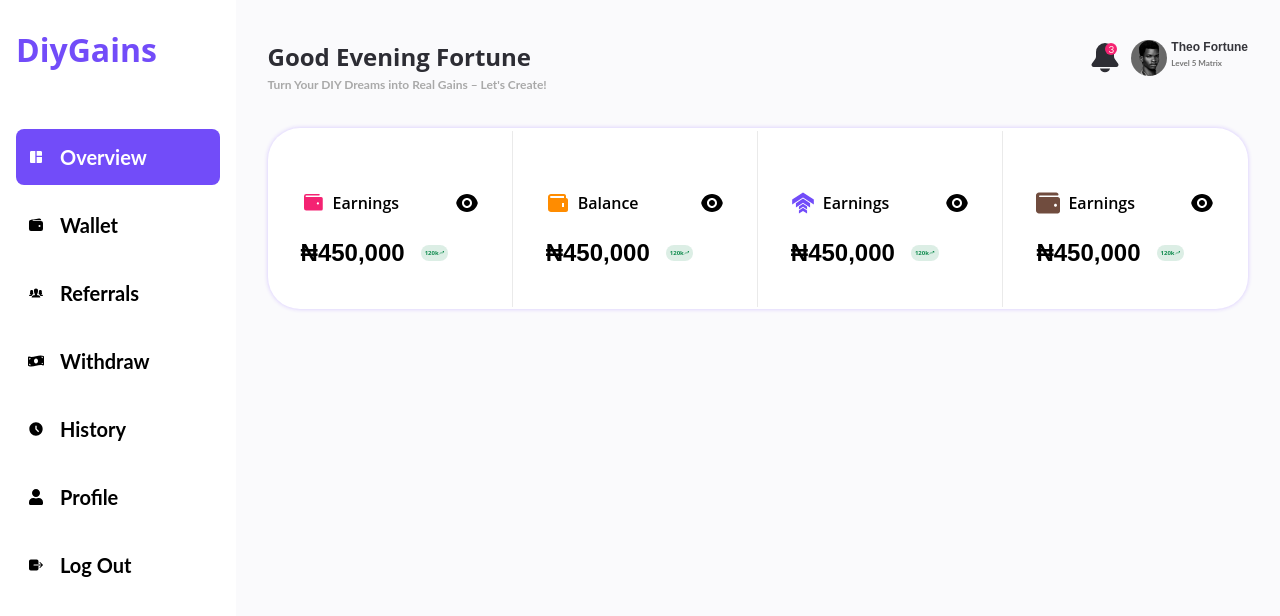
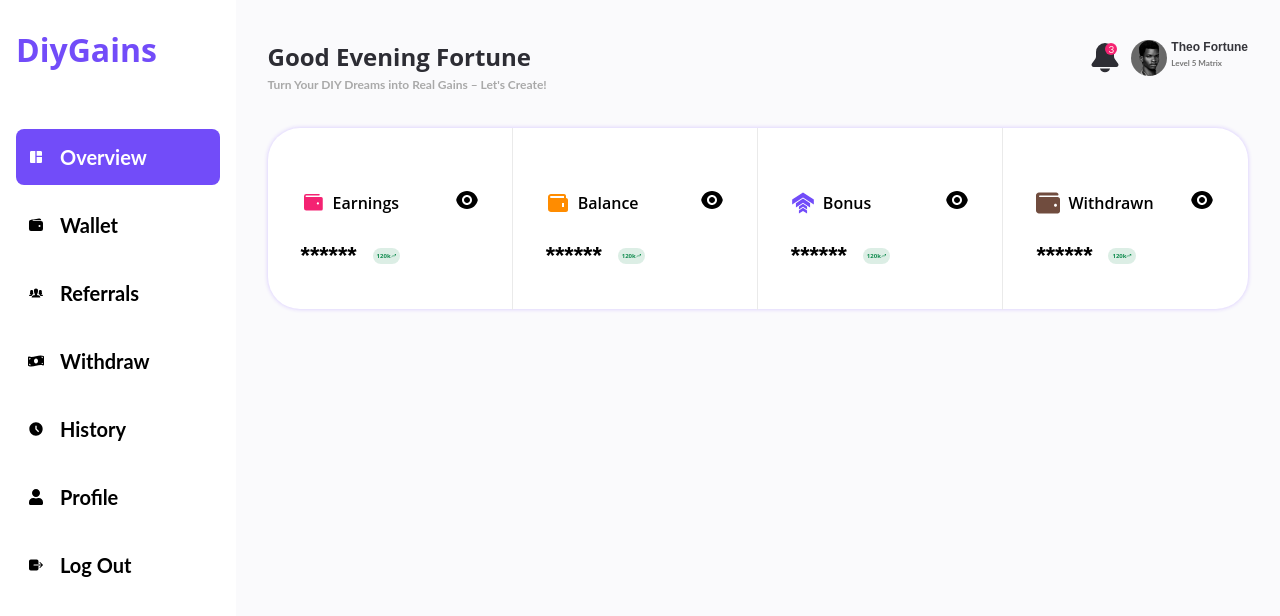
Before and after one commit to theo-fortune/diygains, a React (Create React App) app: page /dashboard in a window 1280 px wide. Shown: the top 616 px of the page. Built offline with nearby package versions, Linux system fonts and the light colour scheme.

Commit message:
logic implemeted

```diff
--- a/src/pages/Dashboard/User/Components/Widget/Widget.jsx
+++ b/src/pages/Dashboard/User/Components/Widget/Widget.jsx
@@ -1,4 +1,4 @@
-import React from "react";
+import React, { useState } from "react";
 import "./widget.css";
 import { RiEyeFill, RiEyeOffFill } from "react-icons/ri";
 import { PiTrendUpFill, PiWalletFill } from "react-icons/pi"; // * Earnings
@@ -6,21 +6,31 @@ import { BiSolidWallet } from "react-icons/bi"; // * Balance
 import { GiUpgrade } from "react-icons/gi";
 import { FaWallet } from "react-icons/fa";
 
-const Widget = () => {
+const WalletBalance = ({ icon, title, amount, iconColor }) => {
+  const [showBalance, setShowBalance] = useState(false);
+
+  const toggleBalanceVisibility = () => {
+    setShowBalance(!showBalance);
+  };
+
   return (
-    <div className="widget">
-      <div className="earnings">
+    <div className="widget-wallet-balance">
       <div className="wallet-balance">
         <div className="wallet-balance-top">
           <div className="wallet-balance-top-left">
-              <PiWalletFill className="wallet-balance-top-left-icon" />
-              <h5>Earnings</h5>
+            {React.cloneElement(icon, { style: { color: iconColor } })}
+            <h5>{title}</h5>
           </div>
-            <RiEyeFill className="wallet-balance-top-left-eye" />
+          <div
+            className="wallet-balance-top-left-eye"
+            onClick={toggleBalanceVisibility}
+          >
+            {showBalance ? <RiEyeOffFill /> : <RiEyeFill />}
+          </div>
         </div>
         <div className="wallet-balance-bottom">
           <div className="wallet-balance-bottom-amount">
-              <h3>₦450,000</h3>
+            {showBalance ? <h3>{amount}</h3> : <h3>******</h3>}
             <div className="wallet-balance-bottom-amount__percentage">
               <p>120k</p>{" "}
               <PiTrendUpFill className="wallet-balance-bottom-amount__percentage-icon" />
@@ -29,66 +39,36 @@ const Widget = () => {
         </div>
       </div>
     </div>
-      <div className="balance">
-        <div className="wallet-balance">
-          <div className="wallet-balance-top">
-            <div className="wallet-balance-top-left">
-              <BiSolidWallet className="wallet-balance-top-left-icon" />
-              <h5>Balance</h5>
-            </div>
-            <RiEyeFill className="wallet-balance-top-left-eye" />
-          </div>
-          <div className="wallet-balance-bottom">
-            <div className="wallet-balance-bottom-amount">
-              <h3>₦450,000</h3>
-              <div className="wallet-balance-bottom-amount__percentage">
-                <p>120k</p>{" "}
-                <PiTrendUpFill className="wallet-balance-bottom-amount__percentage-icon" />
-              </div>
-            </div>
-          </div>
-        </div>
-      </div>
-      <div className="matching-bonus">
-        <div className="wallet-balance">
-          <div className="wallet-balance-top">
-            <div className="wallet-balance-top-left">
-              <GiUpgrade className="wallet-balance-top-left-icon" />
-              <h5>Earnings</h5>
-            </div>
-            <RiEyeFill className="wallet-balance-top-left-eye" />
-          </div>
-          <div className="wallet-balance-bottom">
-            <div className="wallet-balance-bottom-amount">
-              <h3>₦450,000</h3>
-              <div className="wallet-balance-bottom-amount__percentage">
-                <p>120k</p>{" "}
-                <PiTrendUpFill className="wallet-balance-bottom-amount__percentage-icon" />
-              </div>
-            </div>
-          </div>
-        </div>
-      </div>
-      <div className="withdrawn">
-        <div className="wallet-balance">
-          <div className="wallet-balance-top">
-            <div className="wallet-balance-top-left">
-              <FaWallet className="wallet-balance-top-left-icon" />
-              <h5>Earnings</h5>
-            </div>
-            <RiEyeFill className="wallet-balance-top-left-eye" />
-          </div>
-          <div className="wallet-balance-bottom">
-            <div className="wallet-balance-bottom-amount">
-              <h3>₦450,000</h3>
-              <div className="wallet-balance-bottom-amount__percentage">
-                <p>120k</p>{" "}
-                <PiTrendUpFill className="wallet-balance-bottom-amount__percentage-icon" />
-              </div>
-            </div>
-          </div>
-        </div>
-      </div>
+  );
+};
+
+const Widget = () => {
+  return (
+    <div className="widget">
+      <WalletBalance
+        icon={<PiWalletFill className="wallet-balance-top-left-icon" />}
+        title="Earnings"
+        amount="₦450,000"
+        iconColor="var(--rose)"
+      />
+      <WalletBalance
+        icon={<BiSolidWallet className="wallet-balance-top-left-icon" />}
+        title="Balance"
+        amount="₦450,000"
+        iconColor="var(--harvest-gold-sunset-variant)"
+      />
+      <WalletBalance
+        icon={<GiUpgrade className="wallet-balance-top-left-icon" />}
+        title="Bonus"
+        amount="₦450,000"
+        iconColor="var(--majorelle-blue)"
+      />
+      <WalletBalance
+        icon={<FaWallet className="wallet-balance-top-left-icon" />}
+        title="Withdrawn"
+        amount="₦450,000"
+        iconColor="var(--warmer-toned-brown)"
+      />
     </div>
   );
 };
--- a/src/pages/Dashboard/User/Components/Widget/widget.css
+++ b/src/pages/Dashboard/User/Components/Widget/widget.css
@@ -7,10 +7,7 @@
   align-items: center;
 }
 
-.earnings,
-.balance,
-.matching-bonus,
-.withdrawn {
+.widget-wallet-balance {
   padding: 60px 0 40px 0;
   width: 25%;
   display: flex;
@@ -47,22 +44,6 @@
 
 .wallet-balance-top-left-icon {
   font-size: 24px;
-}
-
-.earnings .wallet-balance-top-left-icon {
-  color: var(--rose);
-}
-
-.balance .wallet-balance-top-left-icon {
-  color: var(--harvest-gold-sunset-variant);
-}
-
-.matching-bonus .wallet-balance-top-left-icon {
-  color: var(--majorelle-blue);
-}
-
-.withdrawn .wallet-balance-top-left-icon {
-  color: var(--warmer-toned-brown);
 }
 
 .wallet-balance-top-left-eye {
@@ -102,8 +83,6 @@
   color: #118c4f;
 }
 
-.earnings,
-.balance,
-.matching-bonus {
+.widget-wallet-balance:not(:last-child) {
   border-right: 1px solid var(--light-gray);
 }
```
Lines whose indentation alone changed are shown as unchanged.
